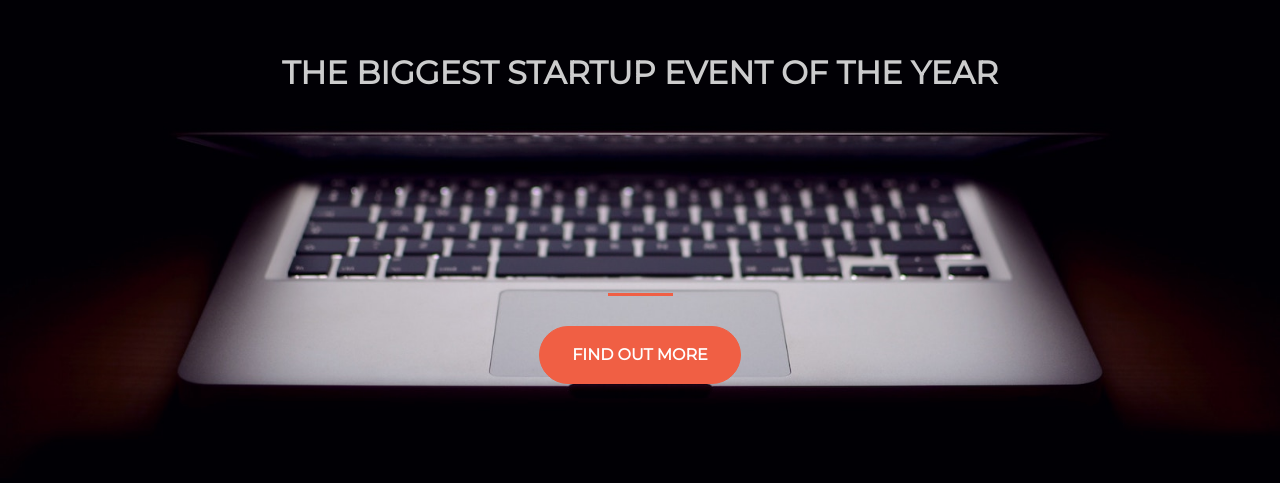
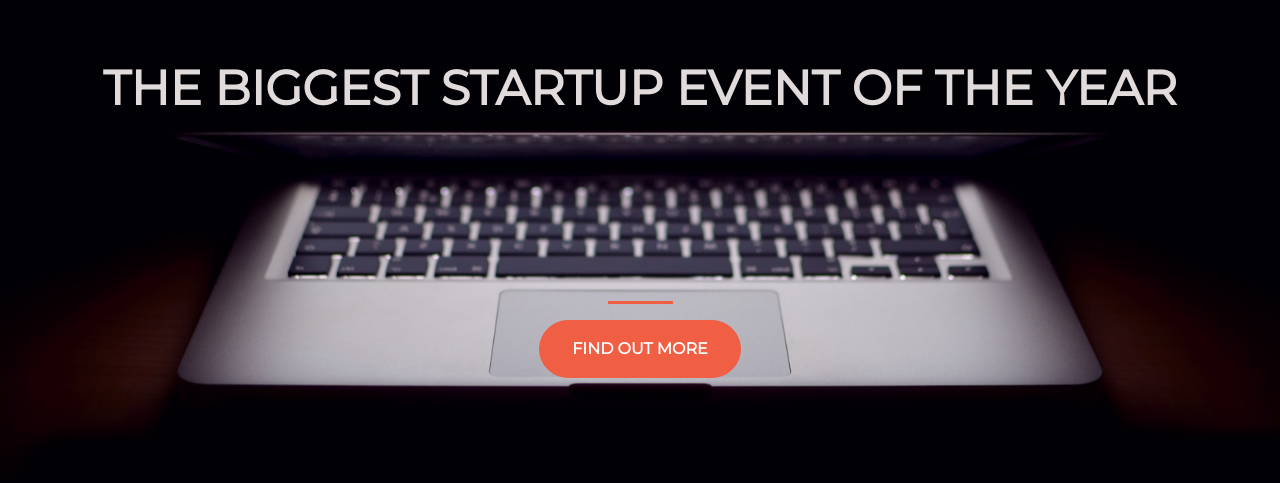
Before and after one commit to milklo/milklo.github.io, a plain HTML site: page index.html in a window 1280 px wide. Shown: the part 181-664 px from the top of the page. Drawn offline with nearby package versions, Linux system fonts and the light colour scheme.

Commit message:
uploading modified website

```diff
--- a/index.html
+++ b/index.html
@@ -2,56 +2,36 @@
 <html>
   <head>
     <title>Startup</title>
+        <!-- Required meta tags -->
+    <meta charset="utf-8">
+    <meta name="viewport" content="width=device-width, initial-scale=1, shrink-to-fit=no">
 
     <!-- Google Fonts -->
     <link href="https://fonts.googleapis.com/css?family=Montserrat" rel="stylesheet">
 
-    <!-- Note that the below Bootstrap file is a specific version. If you grab the most
-    current from Bootstrap website, you will see the button grow transition being a lot faster
-    than in my video. Use whichever style sheet you like best! -->
     <!-- Bootstrap CSS from a CDN. This way you don't have to include the bootstrap file yourself -->
-    <link rel="stylesheet" href="https://maxcdn.bootstrapcdn.com/bootstrap/4.0.0/css/bootstrap.min.css" integrity="sha384-Gn5384xqQ1aoWXA+058RXPxPg6fy4IWvTNh0E263XmFcJlSAwiGgFAW/dAiS6JXm" crossorigin="anonymous">
+    <link rel="stylesheet" href="https://stackpath.bootstrapcdn.com/bootstrap/4.4.1/css/bootstrap.min.css" integrity="sha384-Vkoo8x4CGsO3+Hhxv8T/Q5PaXtkKtu6ug5TOeNV6gBiFeWPGFN9MuhOf23Q9Ifjh" crossorigin="anonymous">
 
-    <!-- My own stylesheet -->
-    <link href="style.css" rel="stylesheet">
+    <!-- Your own stylesheet -->
+    <link rel="stylesheet" type="text/css" href="style.css">
   </head>
+
   <body>
-    <header class="startup text-center text-white d-flex">
-      <div class="container my-auto">
-        <div class="row">
-          <div class="col-lg-12 my-auto">
-            <h1 class="text-uppercase faded">
-              <strong>the biggest startup event of the year</strong>
-            </h1>
-            <hr>
-          </div>
-          <div class="col-lg-12 my-auto">
+    <div class="container d-flex align-items-center h-100">
+      <div class="row">
+        <header class="text-center col-12">
+          <h1 class="text-uppercase"><strong>The biggest startup event of the year</strong></h1>
+        </header>
 
-          	<!-- Begin Mailchimp Signup Form -->
-<style type="text/css">
-	#mc_embed_signup{ clear:left; font:14px Helvetica,Arial,sans-serif; }
-	/* Add your own Mailchimp form style overrides in your site stylesheet or in this style block.
-	   We recommend moving this block and the preceding CSS link to the HEAD of your HTML file. */
-</style>
-<div id="mc_embed_signup">
-<form action="https://milosz-klosowski.us20.list-manage.com/subscribe/post?u=7462b393687231c7d9b6ffc88&amp;id=4d9cc52d94" method="post" id="mc-embedded-subscribe-form" name="mc-embedded-subscribe-form" class="validate" target="_blank" novalidate>
-    <div id="mc_embed_signup_scroll">
-    <!-- real people should not fill this in and expect good things - do not remove this or risk form bot signups-->
-    <div style="position: absolute; left: -5000px;" aria-hidden="true"><input type="text" name="b_7462b393687231c7d9b6ffc88_4d9cc52d94" tabindex="-1" value=""></div>
-    <div class="clear">
+        <div class="buffer col-12"></div>
 
-    <input class="btn btn-primary btn-xl" type="submit" value="Find Out More" name="subscribe" id="mc-embedded-subscribe" class="button"></div>
+        <section class="text-center col-12">
+          <hr>
+          <a href="https://mailchi.mp/14493d30d9a8/ztmevent">
+            <button class="btn btn-primary btn-xl">Find out more</button>
+          </a>
+        </section>
+      </div>
     </div>
-</form>
-</div>
-
-<!--End mc_embed_signup-->
-
-          </div>
-        </div>
-      </div>
-    </header>
-
   </body>
-
 </html>
--- a/style.css
+++ b/style.css
@@ -1,58 +1,47 @@
-
 body,
 html {
   width: 100%;
   height: 100%;
+  font-family: 'Montserrat', sans-serif;
+  background: url(header.jpg) no-repeat center center fixed;
+  -webkit-background-size: cover;
+  -moz-background-size: cover;
+  -o-background-size: cover;
+  background-size: cover;
 }
 
-body {
-  font-family: 'Montserrat', sans-serif;
+h1 {
+	font-size: 3rem;
+	color: #e2dbdb;
 }
 
 hr {
-  max-width: 65px;
-  border-width: 3px;
-  border-color: #F05F44;
+	border-color: #f05f44;
+	border-width: 3px;
+	max-width: 65px;
 }
 
-.faded {
-  color: rgba(255, 255, 255, 0.8);
-}
-
-header.startup {
-  background-position: center;
-  background-image: url("header.jpg");
-  background-size: cover;
-  height: 100%;
-}
-
-header.startup hr {
-  margin-top: 200px;
-  margin-bottom: 30px;
-}
-
-header.startup h1 {
-  font-size: 2rem;
+.buffer {
+	height: 10rem;
 }
 
 .btn {
-  font-weight: 700;
-  text-transform: uppercase;
-  border-radius: 300px;
-  font-family: 'Montserrat', sans-serif;
+	font-weight: 700;
+	border-radius: 300px;
+	text-transform: uppercase;
+}
+
+.btn-primary {
+	background-color: #f05f44;
+	border-color: #f05f44;
+}
+
+.btn-primary:hover {
+	background-color: #ee4b08;
+	border-color: #ee4b08;
+	border-width: 4px;
 }
 
 .btn-xl {
-  padding: 1rem 2rem;
+	padding: 1rem 2rem;
 }
-
-.btn-primary {
-  background-color: #F05F44;
-  border-color: #F05F44; }
-
-.btn-primary:hover {
-  background-color: #ee4b08;
-  border-color: #ee4b08;
-  border-width: 5px;
-  cursor: pointer;
-}
```
